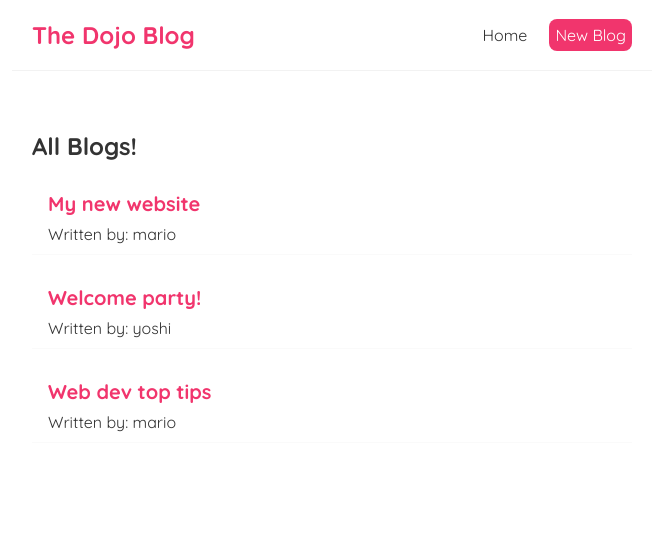
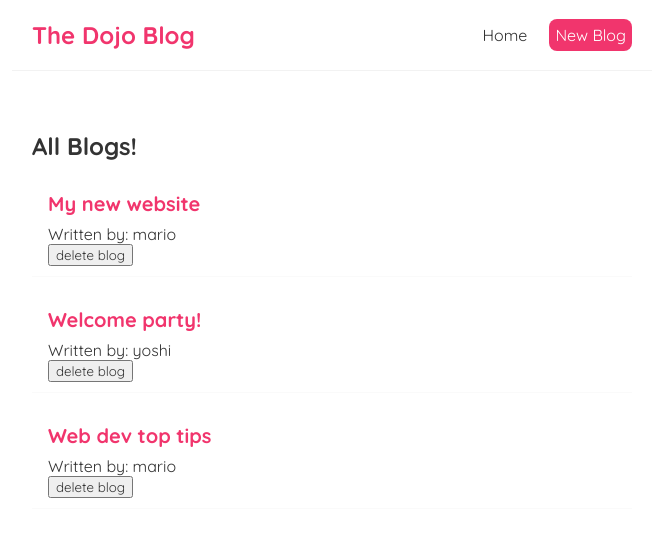
Before and after one commit to HARSHITHA579-pixel/task-website-ideation, a React (Create React App) app in the folder AritraGhoshWebDev/practice/10. React_Basics/dojo-blog/: page / in a window 1280 px wide. Shown: the top 536 px of the page, without its empty margins (308-971 px from the left). Built offline with nearby package versions, Linux system fonts and the light colour scheme.

Commit message:
Feat: useEffect in react

```diff
--- a/AritraGhoshWebDev/practice/10. React_Basics/dojo-blog/src/BLogList.js
+++ b/AritraGhoshWebDev/practice/10. React_Basics/dojo-blog/src/BLogList.js
@@ -1,9 +1,10 @@
 // destructure
-const BlogList = ({blogs, title}) => {
+const BlogList = ({blogs, title, handleDelete}) => {
     // props - object
 // const BlogList = (props) => {
     // const blogs = props.blogs;
     // const title = props.title;
+
     return (
         <div className="blog-list">
             <h2>{title}</h2>
@@ -11,6 +12,7 @@
                 <div className="blog-preview" key={blog.id}>
                     <h2>{blog.title}</h2>
                     <p>Written by: {blog.author}</p>
+                    <button onClick={() => handleDelete(blog.id)}>delete blog</button>
                 </div>
             ))}
         </div>
--- a/AritraGhoshWebDev/practice/10. React_Basics/dojo-blog/src/Home.js
+++ b/AritraGhoshWebDev/practice/10. React_Basics/dojo-blog/src/Home.js
@@ -1,6 +1,6 @@
 // sfc - stateless functional component
 
-import {useState} from 'react';
+import {useState, useEffect} from 'react';
 import BlogList from './BLogList';
 
 const Home = () => {
@@ -28,6 +28,13 @@
         {title: 'Web dev top tips', body: 'lorem ipsum...', author: 'mario', id: 3}
     ]);
 
+    const handleDelete = (id) => {
+        const newBlogs = blogs.filter(blog => blog.id !== id);
+        setBlogs(newBlogs);
+    }
+
+    useEffect(() => console.log('use effect ran'));
+
     return (
         <div className="home">
             {/* <h2>Homepage</h2>
@@ -38,7 +45,8 @@
             {/* props to send data from parent component to child component -   1. makes it reusable,
                 2. data can be used in home component if needed */}
 
-            <BlogList blogs={blogs} title="All Blogs!"/>
+            <BlogList blogs={blogs} title="All Blogs!" handleDelete={handleDelete}/>
+            {/* <BlogList blogs={blogs.filter((blog) => blog.author === 'mario')} title="Mario's Blogs!"/> */}
 
         </div>
     );
```
